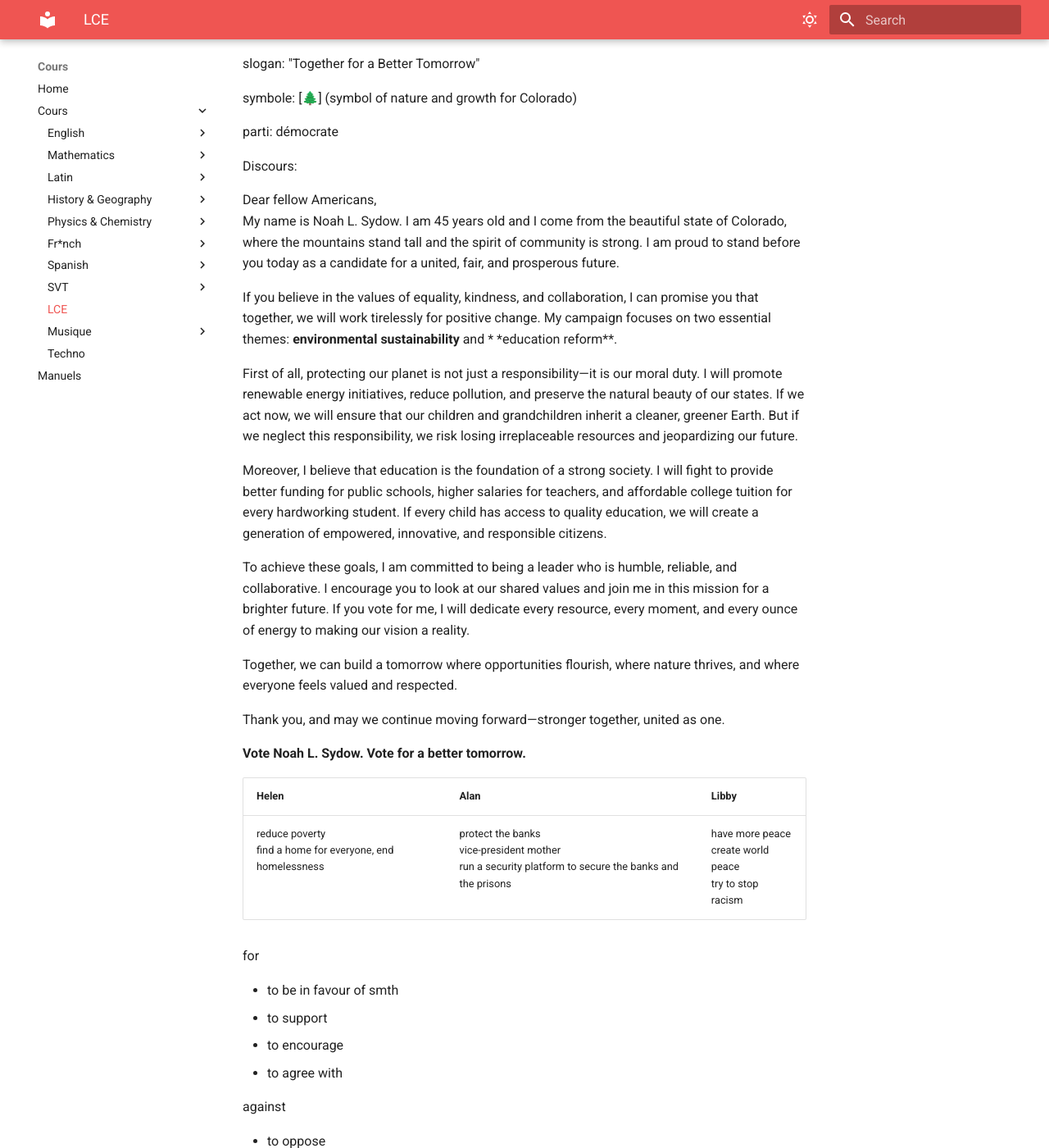
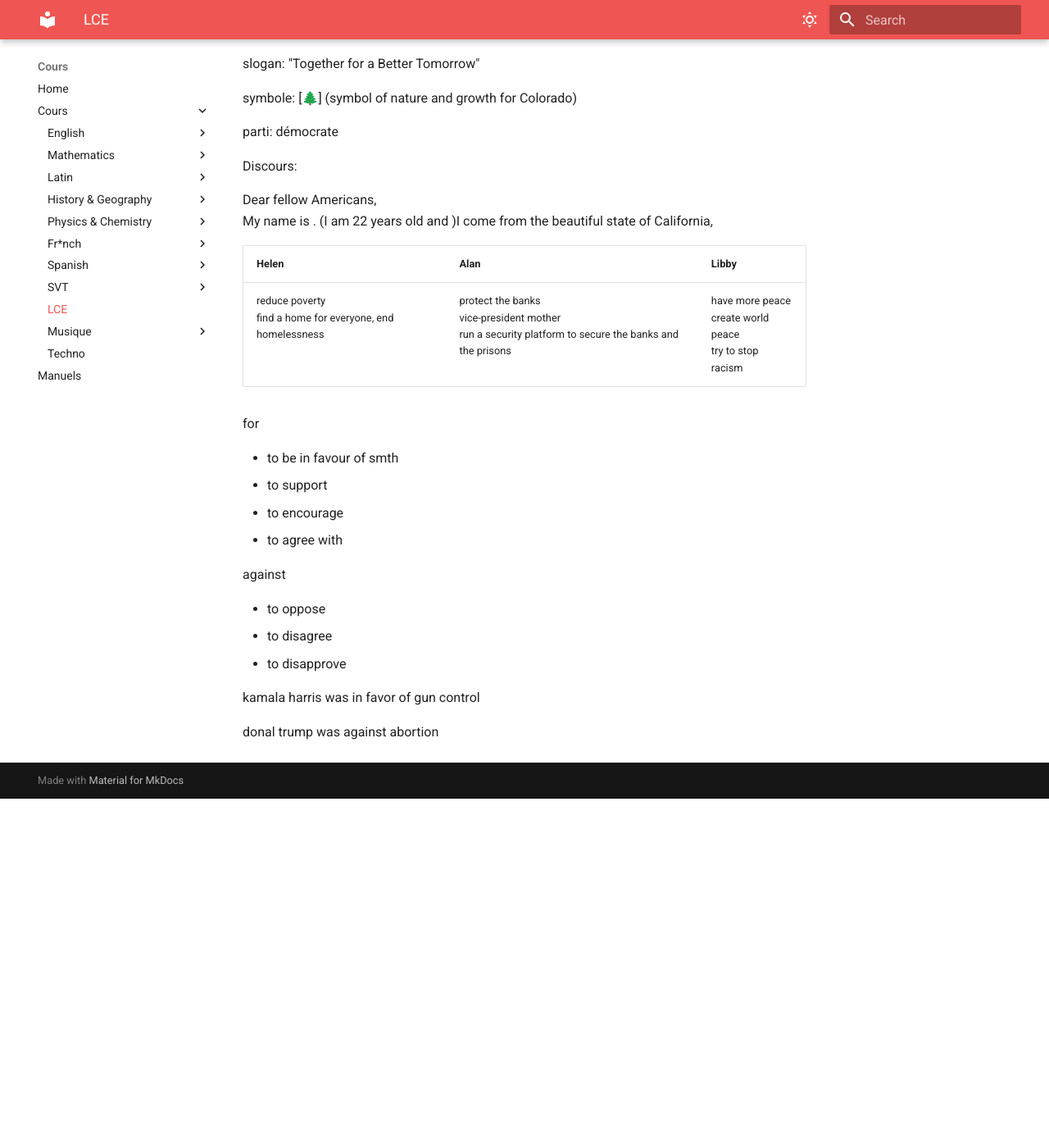
Before and after one commit to Labfox/Cours, an MkDocs documentation site: the page built from docs/lce/main.md, in a window 1280 px wide and 1400 px high, scrolled down 2632 px. Shown: the whole window at 82% size. Built offline with MkDocs 1.6.1 and Material for MkDocs 9.7.7, drawn with Linux system fonts in a browser that asks for light colours; after the commit the page ends 3606 px from its top, so only the background shows below that.

Commit message:
friday morning

```diff
--- a/docs/lce/main.md
+++ b/docs/lce/main.md
@@ -116,33 +116,7 @@
 Discours:
 
 Dear fellow Americans,
-My name is Noah L. Sydow. I am 45 years old and I come from the beautiful state of Colorado, where the mountains stand
-tall and the spirit of community is strong. I am proud to stand before you today as a candidate for a united, fair, and
-prosperous future.
-
-If you believe in the values of equality, kindness, and collaboration, I can promise you that together, we will work
-tirelessly for positive change. My campaign focuses on two essential themes: **environmental sustainability** and *
-*education reform**.
-
-First of all, protecting our planet is not just a responsibility—it is our moral duty. I will promote renewable energy
-initiatives, reduce pollution, and preserve the natural beauty of our states. If we act now, we will ensure that our
-children and grandchildren inherit a cleaner, greener Earth. But if we neglect this responsibility, we risk losing
-irreplaceable resources and jeopardizing our future.
-
-Moreover, I believe that education is the foundation of a strong society. I will fight to provide better funding for
-public schools, higher salaries for teachers, and affordable college tuition for every hardworking student. If every
-child has access to quality education, we will create a generation of empowered, innovative, and responsible citizens.
-
-To achieve these goals, I am committed to being a leader who is humble, reliable, and collaborative. I encourage you to
-look at our shared values and join me in this mission for a brighter future. If you vote for me, I will dedicate every
-resource, every moment, and every ounce of energy to making our vision a reality.
-
-Together, we can build a tomorrow where opportunities flourish, where nature thrives, and where everyone feels valued
-and respected.
-
-Thank you, and may we continue moving forward—stronger together, united as one.
-
-**Vote Noah L. Sydow. Vote for a better tomorrow.**
+My name is . (I am 22 years old and )I come from the beautiful state of California,
 
 
 | Helen                                                         | Alan                                                                                                        | Libby                                                         |
```
Also changed, not shown: docs/assets/scans/todo.txt (+10 -0 lines), docs/english/unit2/main.md (+26 -0 lines), docs/french/sequency2/pvocd2.md (added, +36 -0 lines), docs/history-geography/theme1/chapter4/main.md (added, +30 -0 lines), docs/mathematics/exercises.md (+20 -0 lines), docs/spanish/sequency4.md (+1 -1 lines), docs/svt/chapter6.md (added, +6 -0 lines).
